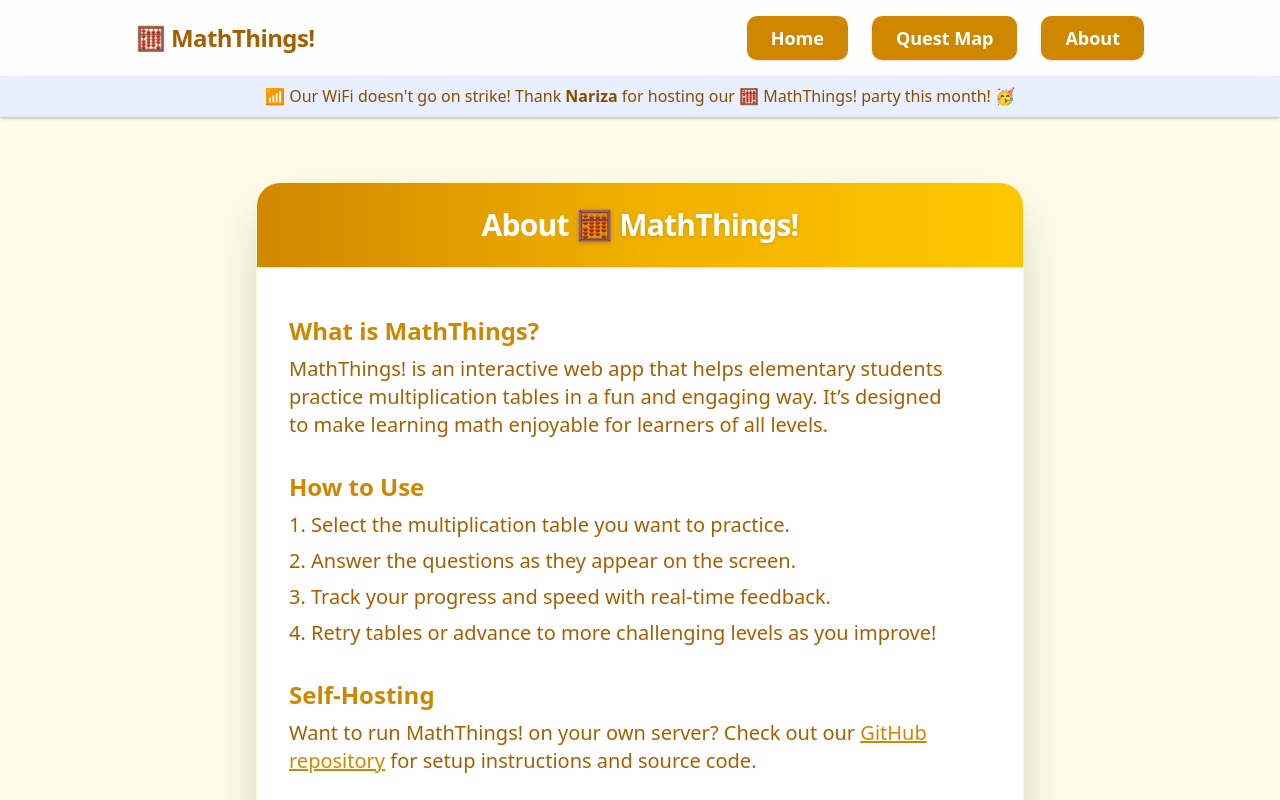
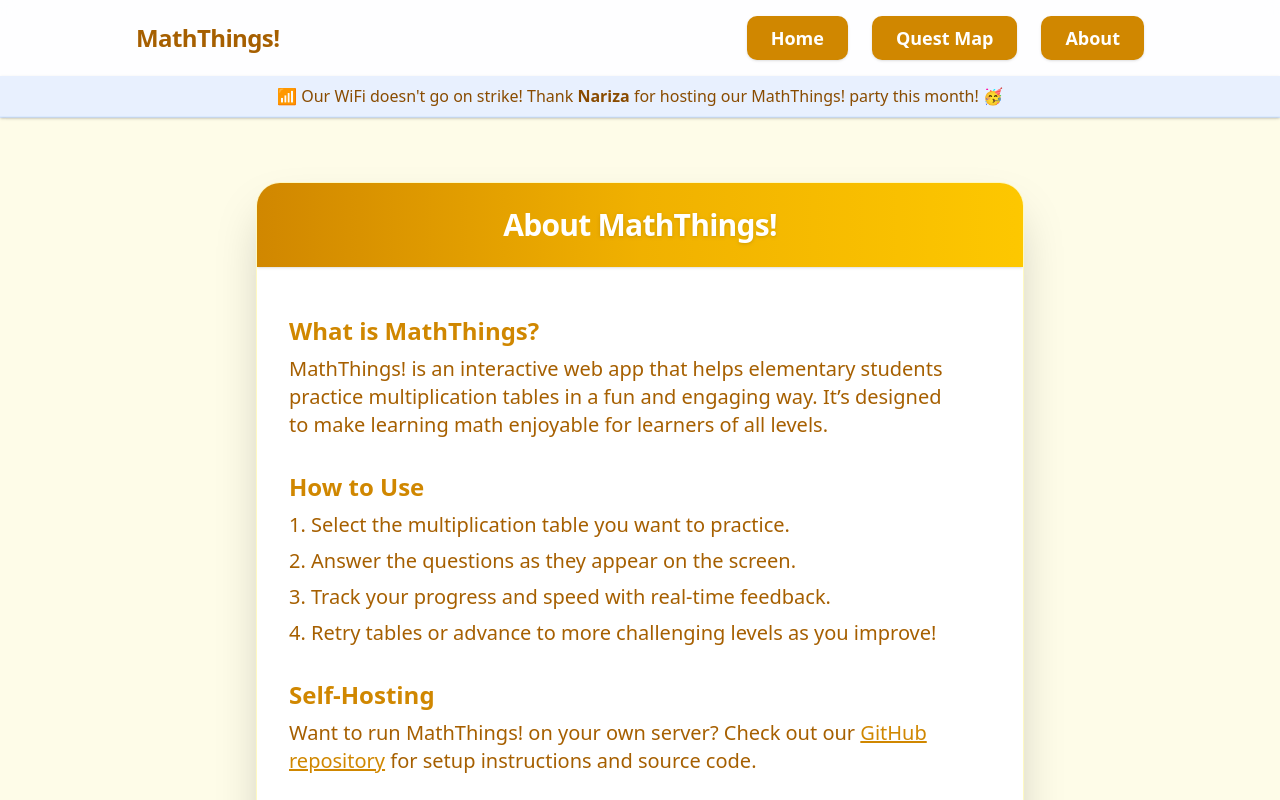
Before and after one commit to chanvireak/maththings, a React (Vite) app: page /about in a window 1280 px wide. Shown: the top 800 px of the page. Built offline with nearby package versions, Linux system fonts and the light colour scheme.

Commit message:
Remove icon

```diff
--- a/src/components/Header.tsx
+++ b/src/components/Header.tsx
@@ -8,7 +8,7 @@ function Header() {
     <header className="sticky top-0 z-30 bg-white/80 backdrop-blur border-b border-blue-100 shadow-sm">
       <div className="max-w-5xl container mx-auto px-2 py-4 flex flex-col sm:flex-row sm:items-center sm:justify-between">
         <div className="flex items-center justify-between w-full sm:w-auto">
-          <span className="text-2xl font-extrabold text-yellow-700 tracking-tight">🧮 MathThings!</span>
+          <span className="text-2xl font-extrabold text-yellow-700 tracking-tight">MathThings!</span>
           <button
             className="sm:hidden p-2 rounded-md hover:bg-blue-50 transition-colors ml-2"
             aria-label="Toggle menu"
@@ -26,7 +26,7 @@ function Header() {
         </nav>
       </div>
       <div className="w-full bg-[#e8f0fe] text-yellow-800 text-base py-2 px-4 text-center border-b border-blue-100 shadow-sm">
-        📶 Our WiFi doesn't go on strike! Thank <span className="text-yellow-800 font-bold">Nariza</span> for hosting our 🧮 MathThings! party this month! 🥳
+        📶 Our WiFi doesn't go on strike! Thank <span className="text-yellow-800 font-bold">Nariza</span> for hosting our MathThings! party this month! 🥳
       </div>
     </header>
   );
--- a/src/pages/About.tsx
+++ b/src/pages/About.tsx
@@ -3,7 +3,7 @@ function About() {
     <main className="w-full min-h-screen flex flex-col items-center justify-start bg-yellow-50 px-4 py-8 sm:py-16">
       <section className="w-full max-w-3xl rounded-3xl shadow-2xl bg-white flex flex-col items-center border border-yellow-100 overflow-hidden">
         <div className="bg-gradient-to-r from-yellow-600 via-yellow-500 to-yellow-400 text-white px-6 py-6 font-extrabold text-2xl sm:text-3xl w-full text-center tracking-tight shadow">
-          About <span className="text-white drop-shadow">🧮 MathThings!</span>
+          About <span className="text-white drop-shadow">MathThings!</span>
         </div>
 
         <div className="p-4 sm:p-8 w-full flex flex-col">
--- a/src/pages/Home.tsx
+++ b/src/pages/Home.tsx
@@ -5,7 +5,7 @@ function Home() {
     <main className="w-full min-h-screen flex flex-col items-center justify-start bg-yellow-50 px-4 py-8 sm:py-16">
       <section className="w-full max-w-3xl rounded-3xl shadow-2xl bg-white flex flex-col items-center border border-yellow-100 overflow-hidden">
         <div className="bg-gradient-to-r from-yellow-600 via-yellow-500 to-yellow-400 text-white px-6 py-6 font-extrabold text-2xl sm:text-3xl w-full text-center tracking-tight shadow">
-          Welcome to <span className="text-white drop-shadow">🧮 MathThings!</span>
+          Welcome to <span className="text-white drop-shadow">MathThings!</span>
         </div>
 
         <div className="p-6 sm:p-8 w-full max-w-2xl flex flex-col space-y-4 text-yellow-700 text-base sm:text-lg">
```
